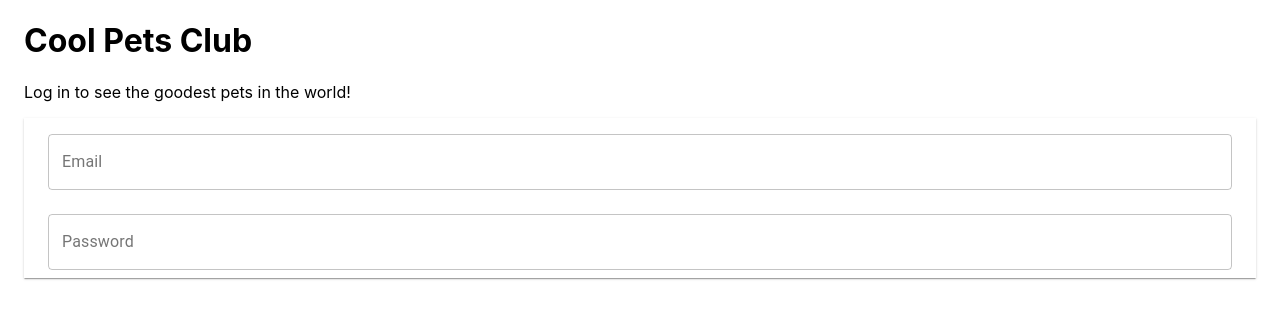
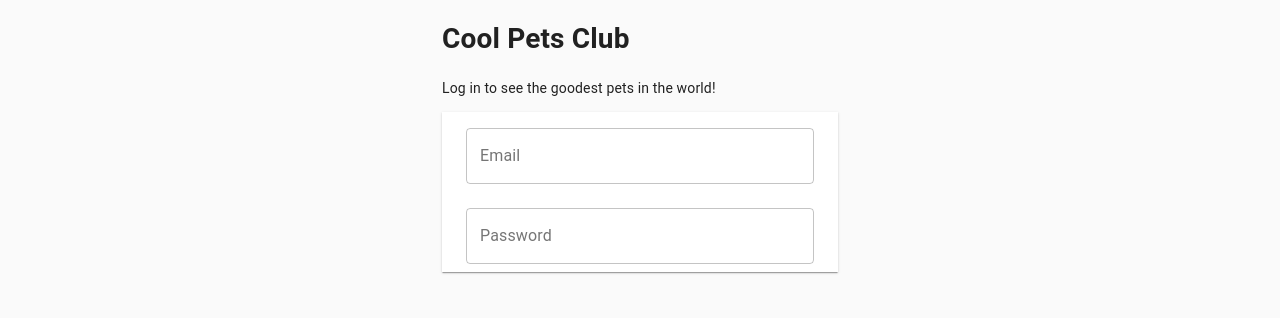
Before and after one commit to chungleee/cool-pets-club, a React (Create React App) app in the folder client/: page / in a window 1280 px wide. Shown: the top 318 px of the page. Built offline with nearby package versions, Linux system fonts and the light colour scheme.

Commit message:
fix layout

```diff
--- a/client/src/App.js
+++ b/client/src/App.js
@@ -1,16 +1,18 @@
 import React from 'react'
 import { BrowserRouter as Router, Route } from 'react-router-dom'
-import { Container } from '@material-ui/core'
+import { Container, CssBaseline } from '@material-ui/core'
 import Login from './components/Login'
 import Register from './components/Register'
 
 const App = () => {
   return (
-    <Container>
-      <Router>
-        <Route path="/" exact component={Login} />
-        <Route path="/register" component={Register} />
-      </Router>
+    <Container maxWidth="xs">
+      <CssBaseline>
+        <Router>
+          <Route path="/" exact component={Login} />
+          <Route path="/register" component={Register} />
+        </Router>
+      </CssBaseline>
     </Container>
   )
 }
```
